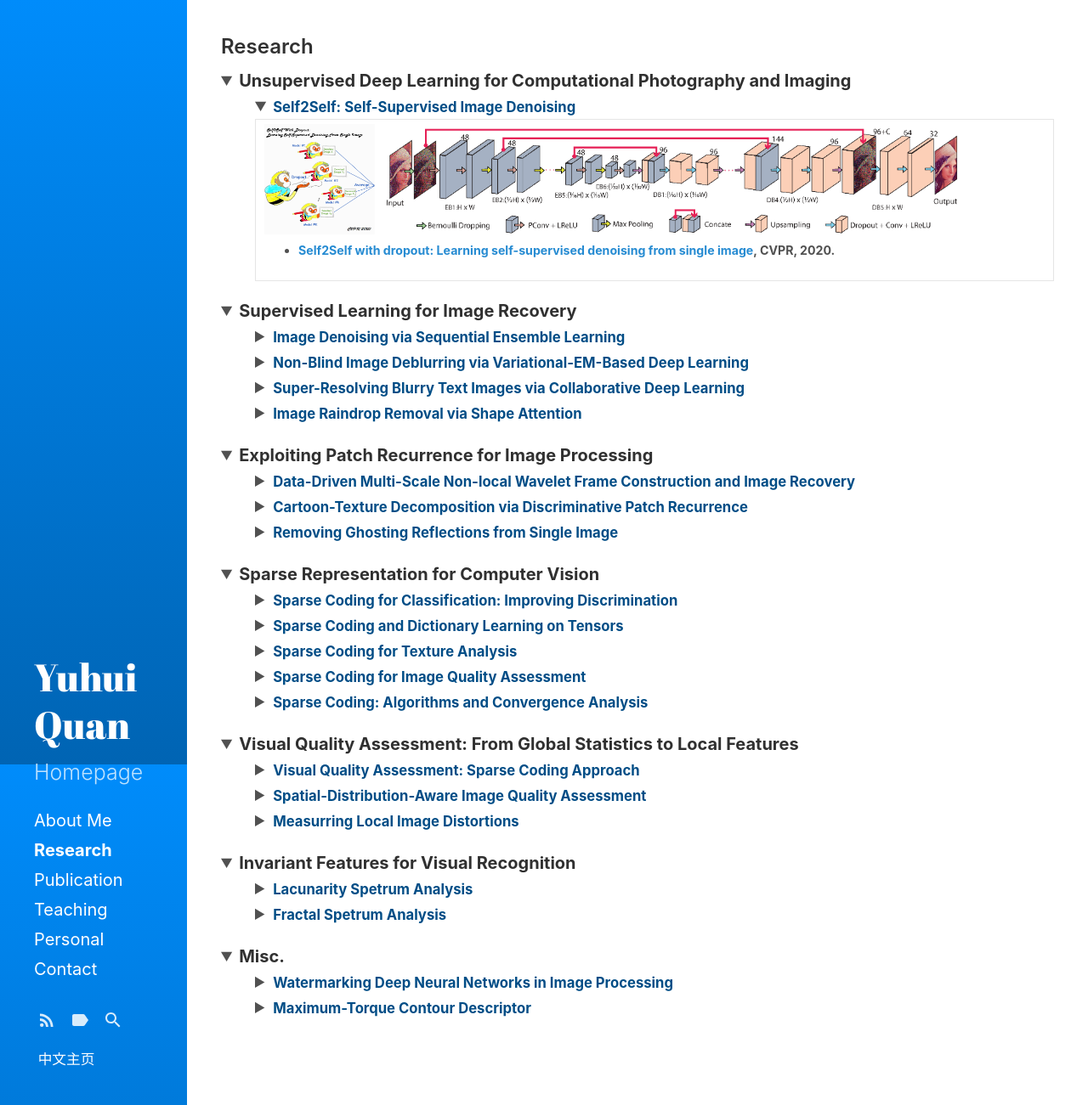
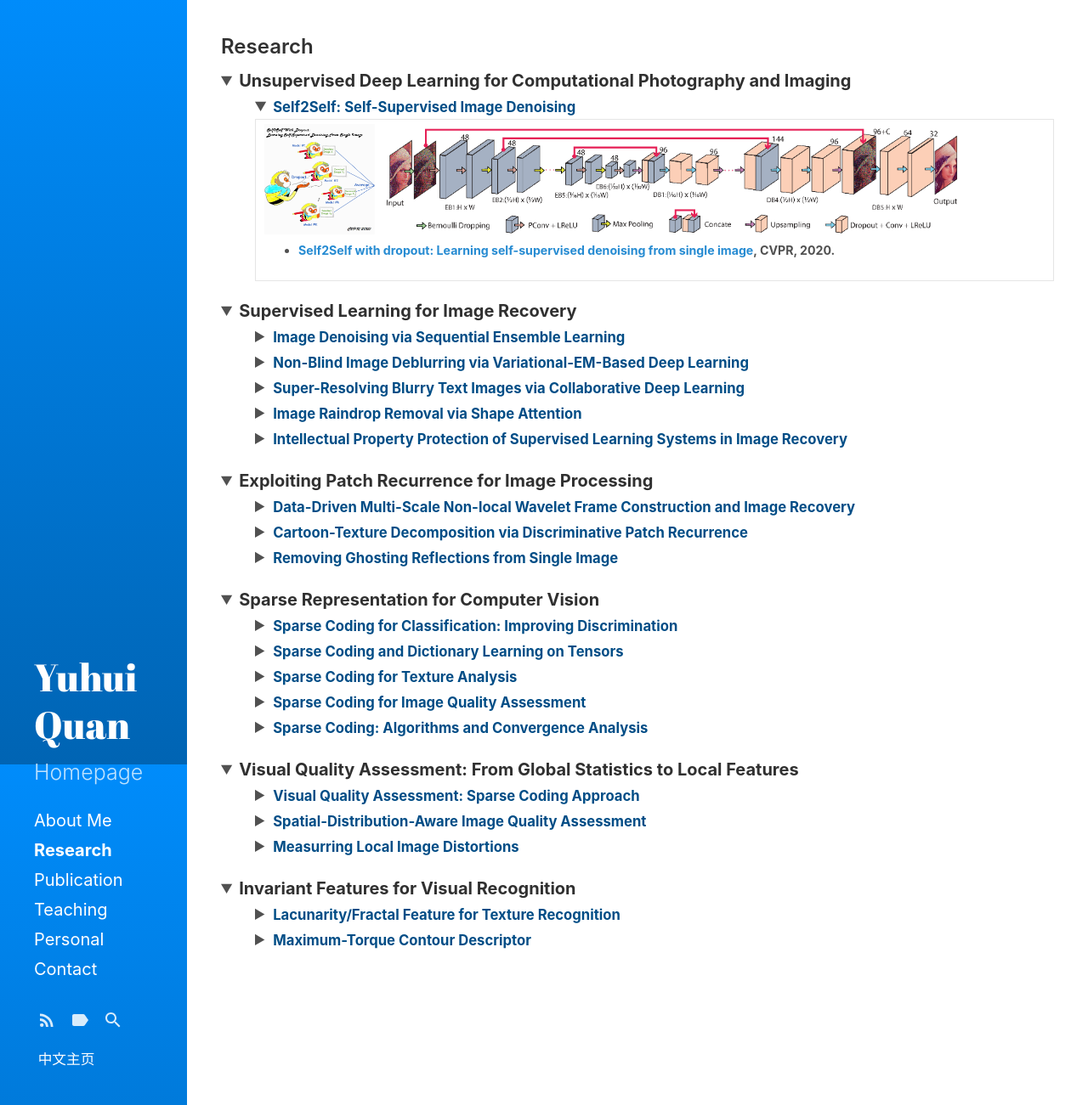
Before and after one commit to csyhquan/csyhquan.github.io, a Jekyll site: the page built from research.md, in a window 1280 px wide and 1301 px high. Shown: the whole window at 85% size. Built offline with Jekyll 4.4.1, drawn with Linux system fonts in a browser that asks for light colours.

Commit message:
Update research.md

```diff
--- a/research.md
+++ b/research.md
@@ -124,8 +124,32 @@ sidebar_link: true
 </tr>
 </tbody>
 </table>
+</details>
 
+
+<!--7-1-->
+<details>
+<summary><strong><small><font color="#004D86">Intellectual Property Protection of Supervised Learning Systems in Image Recovery</font> </small></strong></summary>
+<table>
+<tbody>
+<tr>
+ <th>
+  <img src="https://github.com/csyhquan/csyhquan.github.io/raw/master/images/im_6_2_1.png" alt="" height="130"/>
+  <a>&nbsp;</a>
+  <img src="https://github.com/csyhquan/csyhquan.github.io/raw/master/images/im_6_2_4.png" alt="" height="130"/>
+<ul>
+<small>
+<li type="disc"><strong><a href="https://github.com/csyhquan/csyhquan.github.io/raw/master/manuscript/20x-tnnls-Watermarking%20Deep%20Neural%20Networks%20in%20Image%20Processing.pdf">Watermarking deep neural networks in image processing </a></strong>, TNNLS, 2020.</li>
+</small>
+</ul>
+</th>
+</tr>
+</tbody>
+</table>
 </details>
+
+
+
 
 </ul>
 </details>
@@ -403,18 +427,26 @@ sidebar_link: true
 <ul>
 <!--6-1-->
 <details>
-<summary><strong><small><font color="#004D86">Lacunarity Spetrum Analysis</font> </small></strong></summary>
+<summary><strong><small><font color="#004D86">Lacunarity/Fractal Feature for Texture Recognition</font> </small></strong></summary>
 <table>
 <tbody>
 <tr>
  <th>
  <img src="https://github.com/csyhquan/csyhquan.github.io/raw/master/images/laun.png" alt="" height="130"/>
  <img src="https://github.com/csyhquan/csyhquan.github.io/raw/master/images/laun1.png" alt="" height="130"/>
+ <br>
+ <img src="https://github.com/csyhquan/csyhquan.github.io/raw/master/images/im_6_1_1.png" alt="" height="130" />
+ <a>&nbsp;</a>
+  <img src="https://github.com/csyhquan/csyhquan.github.io/raw/master/images/im_6_1_2.png" alt="" height="130" />
 <ul>
 <small>
 <li type="disc"><strong><a href="https://github.com/csyhquan/csyhquan.github.io/raw/master/manuscript/17-cviu-Spatiotemporal%20lacunarity%20spectrum%20for%20dynamic%20texture%20classification.pdf">Spatiotemporal lacunarity spectrum for dynamic texture classification</a></strong>, CVIU, 2017.</li>
 <li type="disc"><strong><a href="https://github.com/csyhquan/csyhquan.github.io/raw/master/manuscript/15-icme-CHARACTERIZING%20DYNAMIC%20TEXTURES%20WITH%20SPACE-TIME%20LACUNARITY%20ANALYSIS.pdf">Characterizing dynamic textures with space-time lacunarity analysis </a></strong>, ICME, 2015.</li>
 <li type="disc"><strong><a href="https://github.com/csyhquan/csyhquan.github.io/raw/master/manuscript/14-cvpr-Lacunarity%20Analysis%20on%20Image%20Patterns%20for%20Texture%20Classification.pdf">Lacunarity analysis on image patterns for texture classification </a></strong>, CVPR, 2014.</li>
+
+<li type="disc"><strong><a href="https://github.com/csyhquan/csyhquan.github.io/raw/master/manuscript/15-pr-Classifying%20dynamic%20textures%20via%20spatiotemporal%20fractal%20analysis.pdf">Classifying dynamic textures via spatiotemporal fractal analysis </a></strong>, PR, 2015.</li>
+<li type="disc"><strong><a href="https://github.com/csyhquan/csyhquan.github.io/raw/master/manuscript/14-ivc-A%20distinct%20and%20compact%20texture%20descriptor.pdf">A distinct and compact texture descriptor </a></strong>, IVC, 2014.</li>
+<li type="disc"><strong><a href="https://github.com/csyhquan/csyhquan.github.io/raw/master/manuscript/11-iccv-Dynamic%20Texture%20Classification%20Using%20Dynamic%20Fractal%20Analysis.pdf">Dynamic texture classification using dynamic fractal analysis </a></strong>, ICCV, 2011.</li>
 </small>
 </ul>
 </th>
@@ -423,6 +455,7 @@ sidebar_link: true
 </table>
 </details>
 <!--6-2-->
+<!--
 <details>
 <summary><strong><small><font color="#004D86">Fractal Spetrum Analysis </font></small></strong></summary>
 <table>
@@ -443,39 +476,8 @@ sidebar_link: true
 </tr>
 </tbody>
 </table>
-</details>
+</details>-->
 
-
-</ul>
-</details>
-
-<!---------------------------------7-------------------------------------------------->
-<!---------------------------------7-------------------------------------------------->
-<!---------------------------------7-------------------------------------------------->
-
-<details open="">
-<summary><strong>Misc.</strong></summary>
-<ul>
-<!--7-1-->
-<details>
-<summary><strong><small><font color="#004D86">Watermarking Deep Neural Networks in Image Processing</font> </small></strong></summary>
-<table>
-<tbody>
-<tr>
- <th>
-  <img src="https://github.com/csyhquan/csyhquan.github.io/raw/master/images/im_6_2_1.png" alt="" height="130"/>
-  <a>&nbsp;</a>
-  <img src="https://github.com/csyhquan/csyhquan.github.io/raw/master/images/im_6_2_4.png" alt="" height="130"/>
-<ul>
-<small>
-<li type="disc"><strong><a href="https://github.com/csyhquan/csyhquan.github.io/raw/master/manuscript/20x-tnnls-Watermarking%20Deep%20Neural%20Networks%20in%20Image%20Processing.pdf">Watermarking deep neural networks in image processing </a></strong>, TNNLS, 2020.</li>
-</small>
-</ul>
-</th>
-</tr>
-</tbody>
-</table>
-</details>
 <!--7-2-->
 <details>
 <summary><strong><small><font color="#004D86">Maximum-Torque Contour Descriptor </font></small></strong></summary>
@@ -503,3 +505,7 @@ sidebar_link: true
 
 </ul>
 </details>
+
+<!---------------------------------7-------------------------------------------------->
+<!---------------------------------7-------------------------------------------------->
+<!---------------------------------7-------------------------------------------------->
```
